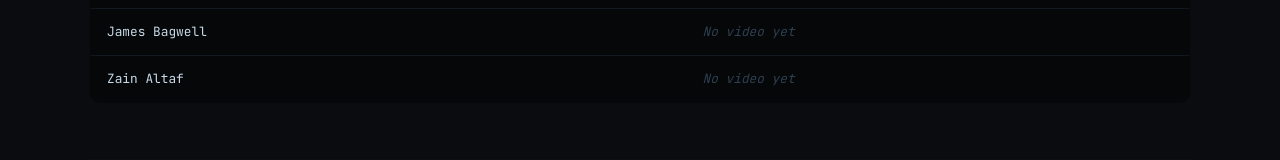
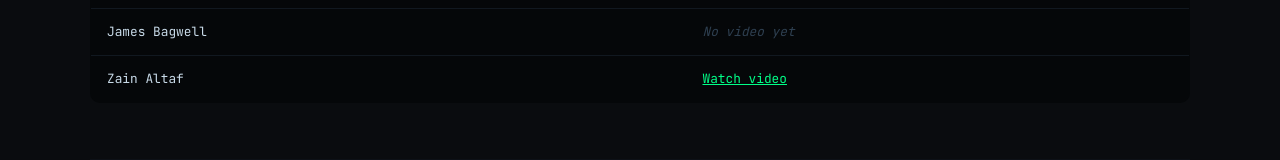
Before and after one commit to JaceYar/Software1-Proj, an Astro site in the folder site/: page / in a window 1280 px wide. Shown: the part 2011-2171 px from the top of the page. Built offline with nearby package versions, Linux system fonts and the light colour scheme; Astro itself is replaced by a stand-in of ours; no server answers.

Commit message:
Update index.astro

```diff
--- a/site/src/pages/index.astro
+++ b/site/src/pages/index.astro
@@ -42,7 +42,7 @@ const members = [
     role: "Project Librarian",
     roleDesc: "Maintains meeting logs and ensures all design artifacts and documentation are organized and accessible.",
     useCases: ["Cancel Reservation", "Generate Combined Bill", "Modify Reservation"],
-    video: "",
+    video: "https://drive.google.com/file/d/1UHCISKyjn6nLVStvWMC_W7qKlh4gqa1N/view?usp=sharing",
   },
 ];
 ---
```
